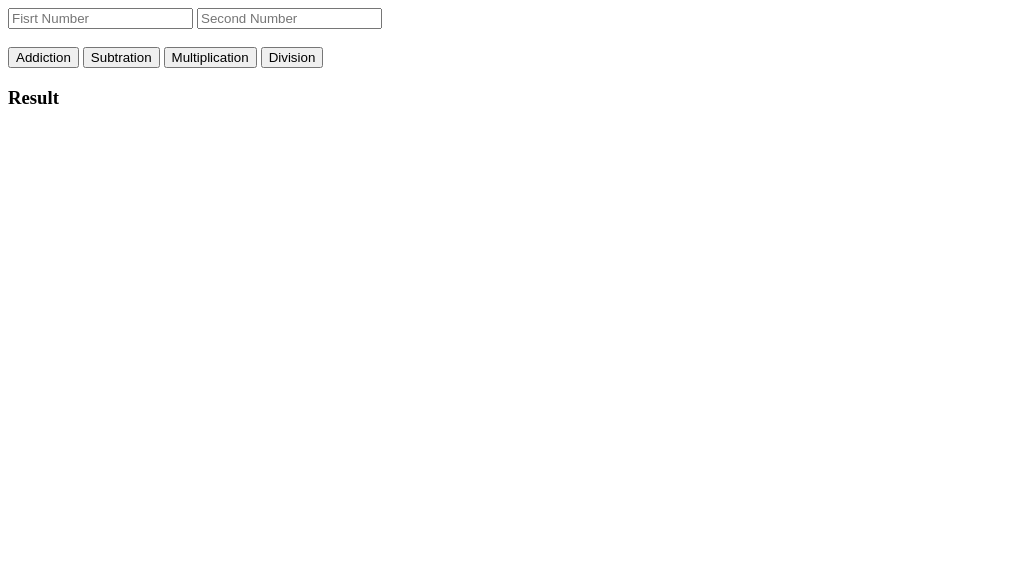
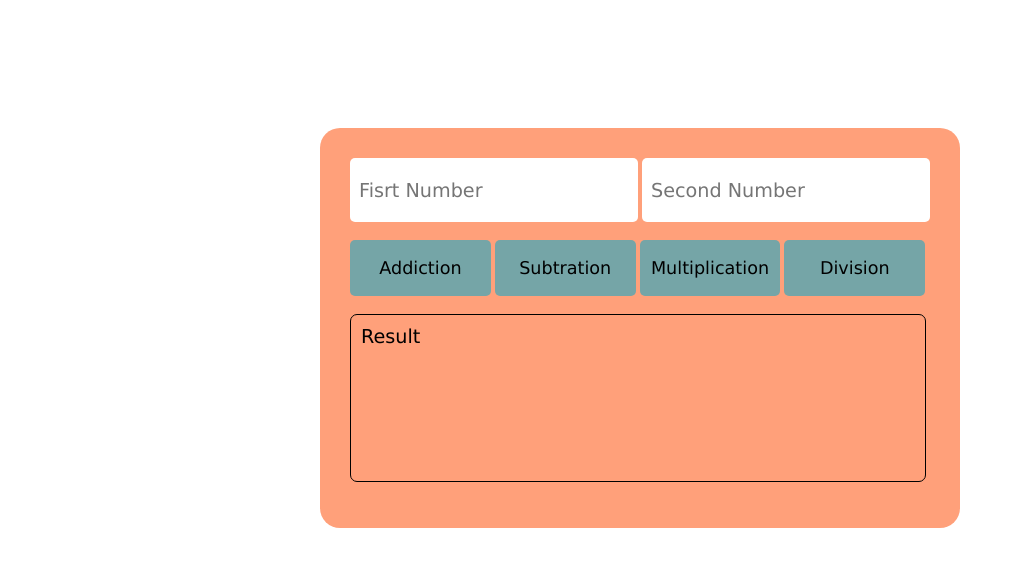
Before and after one commit to Farooq-Ahmed8/JavaScript-Assignments, a plain HTML site: page index.html in a window 1280 px wide. Shown: the whole page, without its empty margins (0-1015 px from the left). Drawn offline with Linux system fonts and the light colour scheme.

Commit message:
work continue

```diff
--- a/index.html
+++ b/index.html
@@ -3,9 +3,11 @@
 <head>
     <meta charset="UTF-8">
     <meta name="viewport" content="width=device-width, initial-scale=1.0">
+    <link rel="stylesheet" href="style.css">
     <title>Document</title>
 </head>
 <body>
+    <div class="container">
     <input type="number" id="num1" placeholder="Fisrt Number">
     <input type="number" id="num2" placeholder="Second Number">
     <br><br>
@@ -14,9 +16,11 @@
     <button onclick="calculate('-')">Subtration</button>
     <button onclick="calculate('*')">Multiplication</button>
     <button onclick="calculate('/')">Division</button>
+    <br><br>
 
     <h3 id="output">Result</h3>
 
+    </div>
 
 
 
--- /dev/null
+++ b/style.css
@@ -0,0 +1,40 @@
+*{
+    padding: 0;
+    margin: 0;
+    box-sizing: border-box;
+}
+.container{
+    width: 50vw;
+    height: 50vh;
+    margin: 0 auto;
+    margin-top: 10%;
+    border-radius: 20px;
+    padding: 30px;
+    background-color: #ffa07a;
+}
+input{
+    width: 22.5vw;
+    height: 8vh;
+    border-radius: 5px;
+    border: none;
+    font: 500 1.2rem Verdana;
+    padding: 9px;
+}
+button{
+    width: 11vw;
+    height: 7vh;
+    border: none;
+    cursor: pointer;
+    font: 400 1.1rem Verdana;
+    border-radius: 5px;
+    background-color: #75a5a7;
+}
+#output{
+    width: 45vw;
+    height: 21vh;
+    padding: 10px;
+    border-radius: 7px;
+    border: 1px solid black;
+    font: 500 1.2rem Verdana;
+
+}
```
